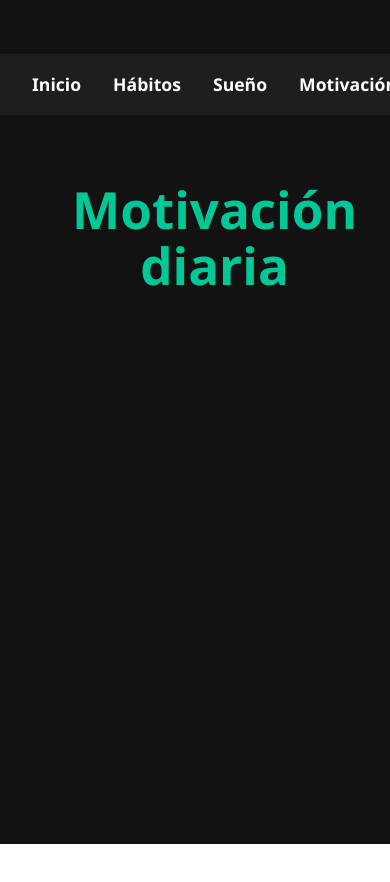
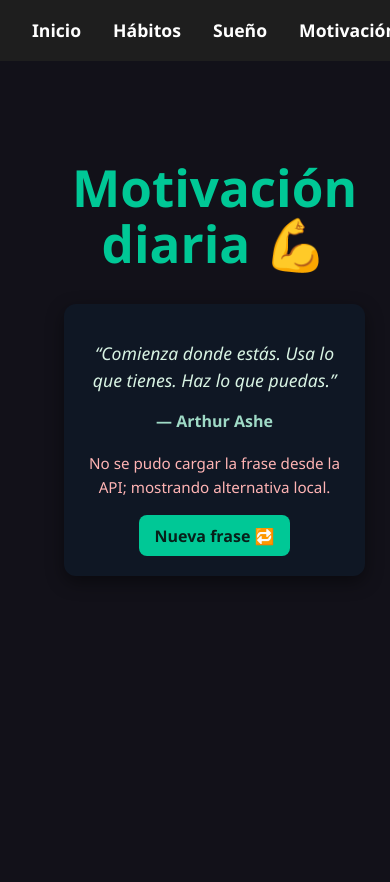
Before and after one commit to Valentin1h/proyecto-equilibrio, a React (Vite) app in the folder proyecto-equilibrio/: page /motivacion in a window 390 px wide. Shown: the top 882 px of the page. Before the commit the page ends 844 px from the top, so only its background shows below. Built offline with nearby package versions, Linux system fonts and the light colour scheme; no server answers.

Commit message:
Integracion de API y estilos al apartado de motivacion

```diff
--- a/proyecto-equilibrio/src/estilos/App.css
+++ b/proyecto-equilibrio/src/estilos/App.css
@@ -1,7 +1,7 @@
 body {
   margin: 0;
   font-family: "Segoe UI", Roboto, sans-serif;
-  background-color: #121212;
+  background-color: #121119;
   color: #ffffff;
   line-height: 1.6;
 }
--- a/proyecto-equilibrio/src/estilos/Habitos.css
+++ b/proyecto-equilibrio/src/estilos/Habitos.css
@@ -2,6 +2,10 @@
   padding: 3rem 1rem;
   text-align: center;
   background-color: #181818;
+  min-height: 85vh; /**/
+  display: flex;
+  justify-content: center;
+  align-items: center;
   min-height: 85vh;
 }
 
@@ -88,7 +92,6 @@
   background-color: #00e3ac;
 }
 
-/* Estado cuando el hábito está hecho */
 .habito-card.hecho {
   background-color: #1a3d34;
   border: 2px solid #00c896;
--- a/proyecto-equilibrio/src/estilos/Motivacion.css
+++ b/proyecto-equilibrio/src/estilos/Motivacion.css
@@ -1,30 +1,71 @@
-* {
-  box-sizing: border-box;
+.motivacion {
+  text-align: center;
+  padding: 2rem;
+  min-width: 70vw;
+  min-height: 85vh;
 }
 
-.motivacion-container {
-  display: flex;
-  flex-direction: column;
-  align-items: center;
+.frase-container {
+  background-color: #0f1724;
+  color: #e6eef3;
+  border-radius: 12px;
   padding: 2rem;
+  margin: 2rem auto;
+  max-width: 760px;
+  box-shadow: 0 6px 18px rgba(0, 0, 0, 0.45);
 }
 
-.motivacion-frase {
+.frase {
+  font-size: 1.4rem;
   font-style: italic;
-  font-size: 1.4rem;
-  margin: 1.5rem 0;
+  line-height: 1.5;
+  margin-bottom: 0.8rem;
+  color: #d8f3e3;
 }
 
-.motivacion-boton {
-  background-color: #4caf50;
-  color: white;
+.autor {
+  font-weight: 700;
+  color: #9fdac6;
+  margin-bottom: 1rem;
+}
+
+.motivacion-cargando {
+  font-size: 1.1rem;
+  color: #9fb7b1;
+  margin-bottom: 1rem;
+}
+
+.motivacion-error {
+  color: #ffb4b4;
+  font-size: 0.95rem;
+  margin-top: 0.6rem;
+}
+
+.motivacion-acciones {
+  margin-top: 1rem;
+}
+
+.btn-nueva {
+  background-color: #00c896;
+  color: #07201a;
   border: none;
   border-radius: 8px;
-  padding: 0.6rem 1.2rem;
+  padding: 0.6rem 1rem;
+  font-weight: 700;
   cursor: pointer;
-  transition: background-color 0.2s;
 }
 
-.motivacion-boton:hover {
-  background-color: #45a049;
+.btn-nueva:disabled {
+  opacity: 0.6;
+  cursor: default;
 }
+
+@media (max-width: 600px) {
+  .frase-container {
+    padding: 1.2rem;
+    font-size: 1rem;
+  }
+  .frase {
+    font-size: 1.1rem;
+  }
+}
--- a/proyecto-equilibrio/src/estilos/Navbar.css
+++ b/proyecto-equilibrio/src/estilos/Navbar.css
@@ -1,7 +1,3 @@
-* {
-  box-sizing: border-box;
-}
-
 .navbar {
   display: flex;
   justify-content: space-around;
--- a/proyecto-equilibrio/src/estilos/Sueño.css
+++ b/proyecto-equilibrio/src/estilos/Sueño.css
@@ -1,17 +1,28 @@
 .pagina-sueno {
   padding: 2rem;
   text-align: center;
+  display: flex;
+  flex-direction: column;
+  min-height: 100vh;
+  min-width: 80vw;
+  margin: auto;
 }
 
 .form-sueno {
   display: flex;
   justify-content: center;
+  align-items: center;
   gap: 10px;
   margin-bottom: 1rem;
+  width: 100%;
+  max-width: 500px;
+  margin-left: auto;
+  margin-right: auto;
 }
 
 .form-sueno input {
-  padding: 8px;
+  flex: 1;
+  padding: 10px;
   border: 1px solid #ccc;
   border-radius: 8px;
 }
@@ -21,13 +32,19 @@
   color: #f3f4f6;
   border: none;
   border-radius: 8px;
-  padding: 8px 16px;
+  padding: 10px 16px;
   cursor: pointer;
+  transition: background 0.2s;
+}
+
+.form-sueno button:hover {
+  background-color: #2563eb;
 }
 
 .lista-registros {
   list-style: none;
   padding: 0;
+  width: 100%;
 }
 
 .lista-registros li {
@@ -41,3 +58,25 @@
   align-items: center;
   color: #000;
 }
+
+@media (max-width: 768px) {
+  .pagina-sueno {
+    padding: 1rem;
+  }
+
+  .form-sueno {
+    flex-direction: column;
+    gap: 8px;
+  }
+
+  .form-sueno input,
+  .form-sueno button {
+    width: 100%;
+  }
+
+  .lista-registros li {
+    width: 90%;
+    flex-direction: column;
+    gap: 4px;
+  }
+}
--- a/proyecto-equilibrio/src/paginas/Inicio.jsx
+++ b/proyecto-equilibrio/src/paginas/Inicio.jsx
@@ -9,7 +9,7 @@ export default function Inicio() {
           Bienvenido a <span>Equilibrio</span>
         </h1>
         <p>
-          Tu espacio para mejorar tus hábitos, cuidar tu descanso y mantener tu
+          Espacio para mejorar tus hábitos, cuidar tu descanso y mantener tu
           motivación día a día.
         </p>
         <div className="inicio-botones">
--- a/proyecto-equilibrio/src/paginas/Motivacion.jsx
+++ b/proyecto-equilibrio/src/paginas/Motivacion.jsx
@@ -1,11 +1,105 @@
+import React, { useEffect, useState } from "react";
 import "../estilos/Motivacion.css";
 
-import React from "react";
+const FALLBACK_PHRASES = [
+  {
+    text: "No cuentes los días, haz que los días cuenten.",
+    author: "Muhammad Ali",
+  },
+  {
+    text: "La acción es la clave fundamental de todo éxito.",
+    author: "Pablo Picasso",
+  },
+  {
+    text: "Comienza donde estás. Usa lo que tienes. Haz lo que puedas.",
+    author: "Arthur Ashe",
+  },
+  {
+    text: "Lo que no te mata, te hace más fuerte.",
+    author: "Friedrich Nietzsche",
+  },
+];
 
 export default function Motivacion() {
+  const [frase, setFrase] = useState("");
+  const [autor, setAutor] = useState("");
+  const [loading, setLoading] = useState(false);
+  const [error, setError] = useState("");
+
+  async function fetchWithRetries(url, attempts = 2, delayMs = 500) {
+    let lastError;
+    for (let i = 0; i < attempts; i++) {
+      try {
+        const res = await fetch(url);
+        if (!res.ok) throw new Error(`HTTP ${res.status}`);
+        return await res.json();
+      } catch (err) {
+        lastError = err;
+        if (i < attempts - 1) {
+          await new Promise((r) => setTimeout(r, delayMs));
+        }
+      }
+    }
+    throw lastError;
+  }
+
+  const obtenerFrase = async () => {
+    setLoading(true);
+    setError("");
+    try {
+      const data = await fetchWithRetries(
+        "https://api.quotable.io/random",
+        2,
+        400
+      );
+
+      setFrase(data.content || "");
+      setAutor(data.author || "Anónimo");
+    } catch (err) {
+      console.warn("Error fetch frase:", err);
+
+      const fallback =
+        FALLBACK_PHRASES[Math.floor(Math.random() * FALLBACK_PHRASES.length)];
+      setFrase(fallback.text);
+      setAutor(fallback.author);
+      setError(
+        "No se pudo cargar la frase desde la API; mostrando alternativa local."
+      );
+    } finally {
+      setLoading(false);
+    }
+  };
+
+  useEffect(() => {
+    obtenerFrase();
+  }, []);
+
   return (
     <div className="motivacion">
-      <h1>Motivación diaria</h1>
+      <h1>Motivación diaria 💪</h1>
+
+      <div className="frase-container" aria-live="polite">
+        {loading ? (
+          <p className="motivacion-cargando">Cargando frase...</p>
+        ) : (
+          <>
+            <p className="frase">“{frase}”</p>
+            <p className="autor">— {autor}</p>
+          </>
+        )}
+
+        {error && <p className="motivacion-error">{error}</p>}
+
+        <div className="motivacion-acciones">
+          <button
+            onClick={obtenerFrase}
+            disabled={loading}
+            className="btn-nueva"
+          >
+            {loading ? "Cargando..." : "Nueva frase 🔁"}
+          </button>
+        </div>
+      </div>
     </div>
   );
 }
```
Also changed, not shown: proyecto-equilibrio/src/estilos/index.css (deleted).
